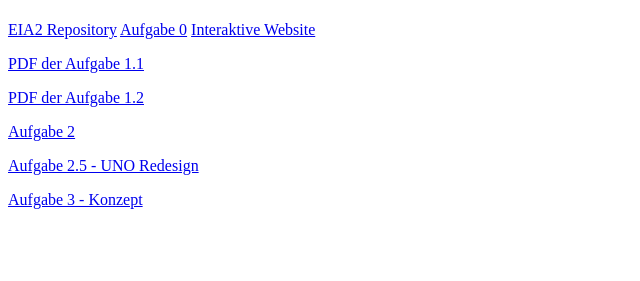
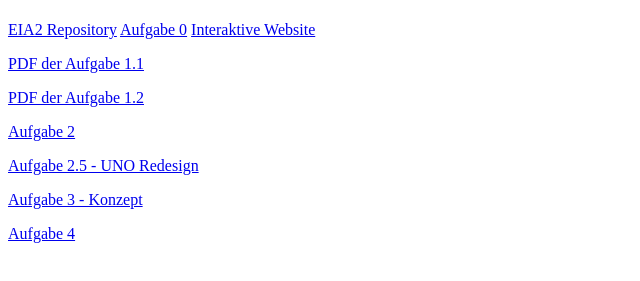
Before and after one commit to schmidtb93/schmidtb93.github.io, a plain HTML site: page index.html in a window 1280 px wide. Shown: the part 59-340 px from the top of the page, without its empty margins (0-640 px from the left). Drawn offline with Linux system fonts and the light colour scheme.

Commit message:
18.11.2018 || 16.58 Uhr

```diff
--- a/index.html
+++ b/index.html
@@ -29,5 +29,7 @@ Aufgabe 2</a></p>
 Aufgabe 2.5 - UNO Redesign</a></p>
 <p><a href="https://schmidtb93.github.io/EIA2/Aufgabe 3/Aufgabe 3 - Konzept.pdf" target="_blank">
 Aufgabe 3 - Konzept </a></p>
+<p><a href="https://schmidtb93.github.io/EIA2/Aufgabe 4/Aufgabe4.html" target="_blank">
+Aufgabe 4</a></p>
 </body>
 </html>
```
